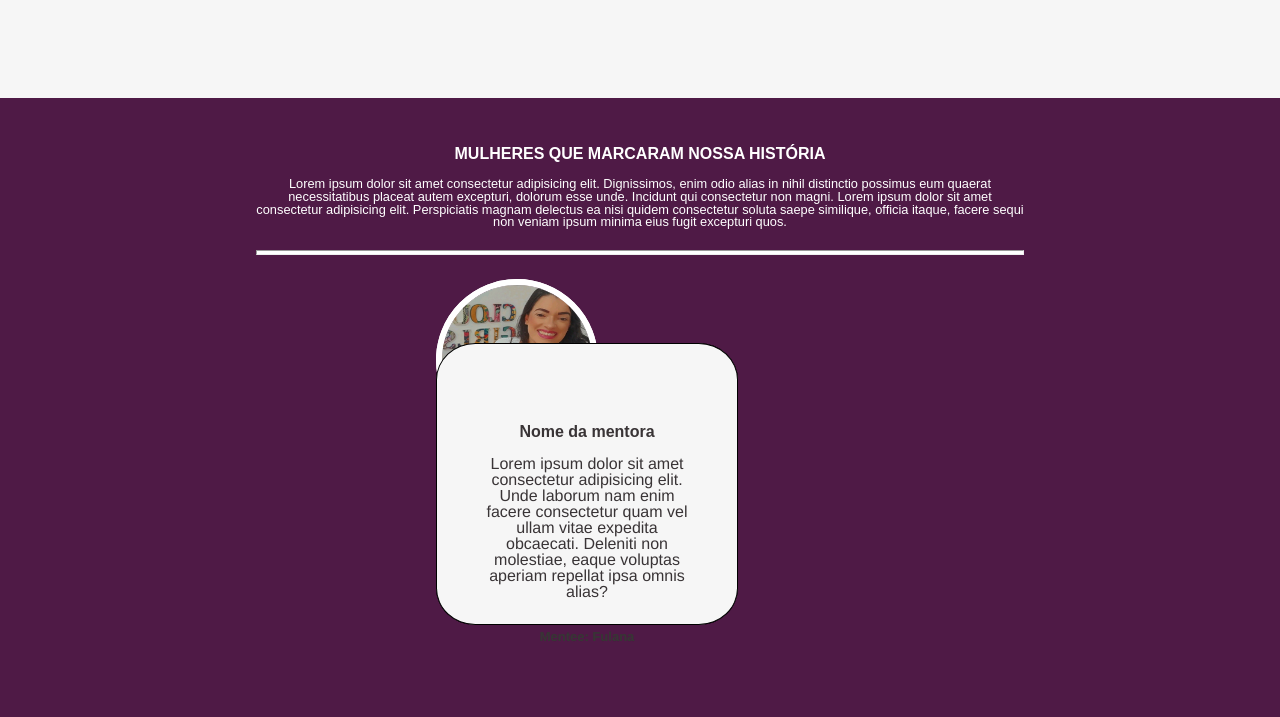
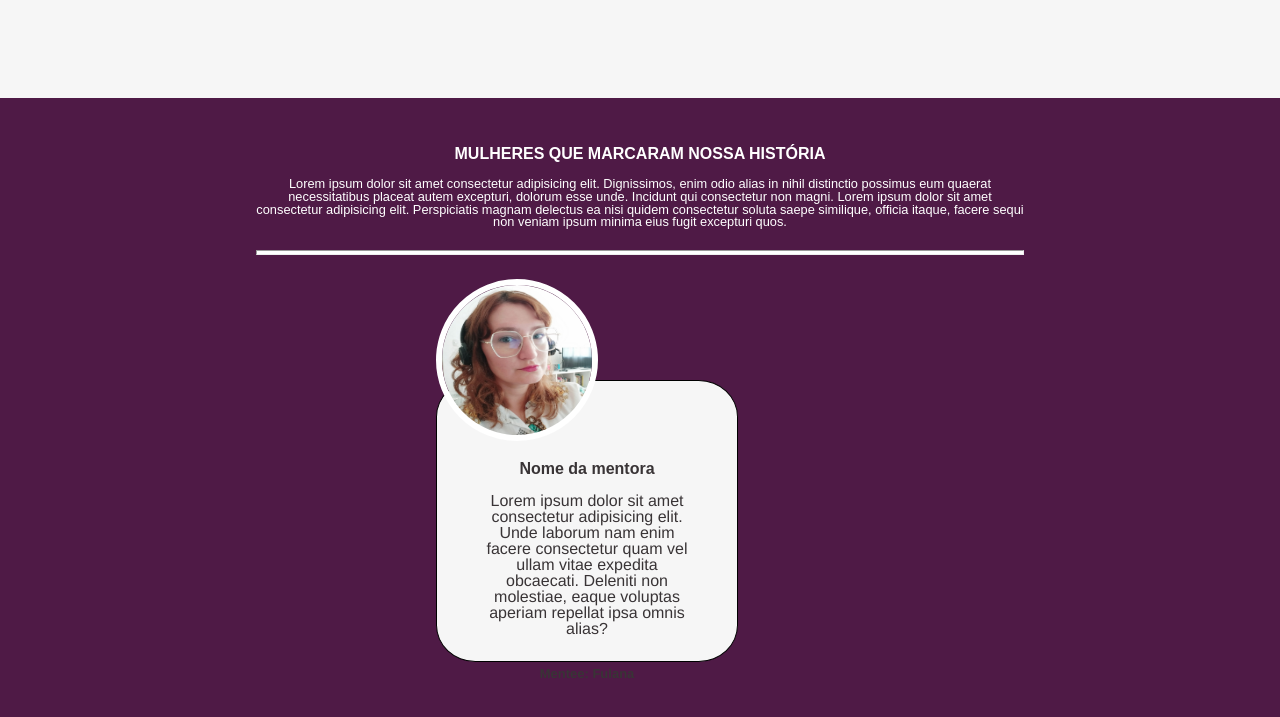
Before and after one commit to ingradantona/projeto_final_turma8, a plain HTML site: page index.html in a window 1280 px wide. Shown: the part 663-1380 px from the top of the page. Drawn offline with Linux system fonts and the light colour scheme; files whose address does not match are found by name.

Commit message:
Ajustando imagem e caixa

```diff
--- a/css/mentoras.css
+++ b/css/mentoras.css
@@ -41,9 +41,11 @@
     height: 150px;
     border-radius: 100%;
     border: 6px solid #FFFFFF;
-    position: absolute;
+    position: relative;
     /*margin-left: auto;*/
     left: auto;
+	/*novo*/
+	z-index: 4;
 }
 
 .caixa-carrossel {
@@ -75,7 +77,9 @@
     height: 200px;
     position: absolute;
     left: auto;
-    margin-top: 5%;
+	/*novo*/
+    margin-top: -5%;
+	z-index: 1;
 
 }
 
--- a/index.html
+++ b/index.html
@@ -70,7 +70,7 @@
 
                     </li>
 
-                    <li class="imagem-mentora">
+                   <!--<li class="imagem-mentora">
 
                         <img src="images/mentoras/Juh.jpg" alt="Imagem da Mentora Juh">
 
@@ -83,7 +83,7 @@
                             <h5>Mentee: Fulana</h5>
                         </div>
 
-                    </li>
+                    </li>-->
 
 
                 </ul>
```
